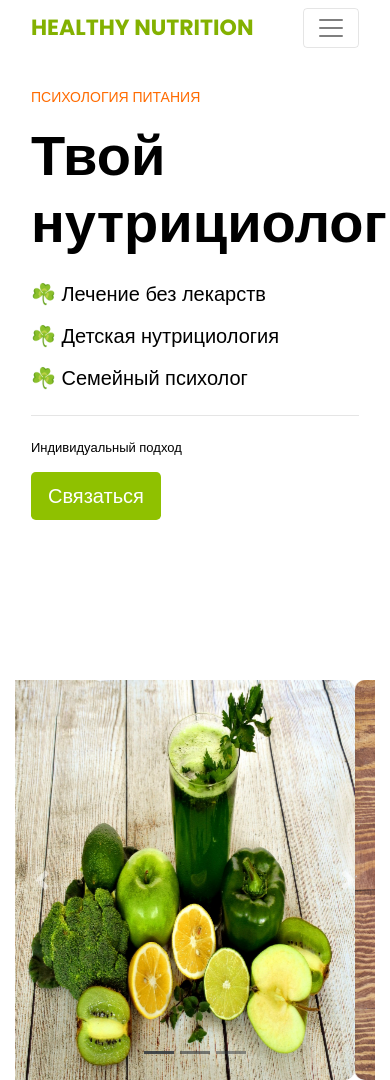
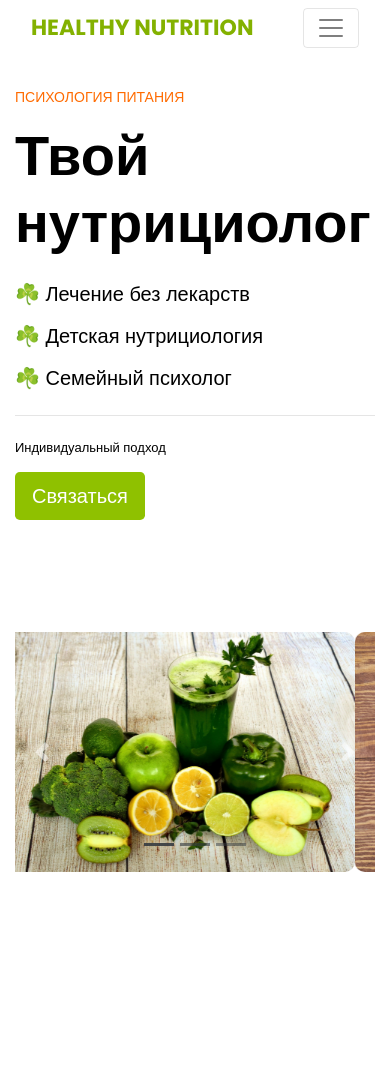
Before and after one commit to adzhenalieva/nutrition, a plain HTML site: page index.html in a window 390 px wide. After the commit the page ends 920 px from the top, so only its background shows below. Drawn offline with nearby package versions, Linux system fonts and the light colour scheme.

Commit message:
styles edited

```diff
--- a/css/style.css
+++ b/css/style.css
@@ -33,7 +33,6 @@ body {
 }
 
 .carousel-item .carousel-image-custom{
-    height: 400px;
     border-radius: 10px;
 }
 
@@ -43,8 +42,10 @@ body {
 /*    url("/images/vector.png") 100% 100% no-repeat fixed;*/
 /*    background-size: auto, auto, cover; !* Меняем масштаб *!*/
 /*}*/
-@media screen and (min-width: 980px) {
-
+@media screen and (min-width: 992px) {
+    .carousel-item .carousel-image-custom{
+        height: 400px;
+    }
 }
 
 @media screen and (min-width: 1020px) {
--- a/index.html
+++ b/index.html
@@ -42,7 +42,7 @@
 <div class="container">
     <div class="row">
         <div class="col-sm-12 col-md-6">
-            <div class="jumbotron bg-white">
+            <div class="jumbotron bg-white jumbotron-fluid">
                 <p class="jumbotron-subtitle-custom text-uppercase">Психология питания</p>
                 <h1 class="display-4 font-weight-bold mb-4">Твой нутрициолог</h1>
                 <p class="lead">☘️ Лечение без лекарств</p>
@@ -54,8 +54,8 @@
                    target="_blank" class="btn btn-lg btn-custom">Связаться</a>
             </div>
         </div>
-        <div class="col-sm-12 col-md-6">
-            <div class="pt-5">
+        <div class="col-sm-12 col-lg-6">
+            <div class="pt-lg-5 mb-5">
                 <div id="carouselExampleControls" class="carousel slide mt-5" data-ride="carousel">
                     <div class="carousel-inner">
                         <div class="carousel-item active" data-interval="3000">
```
